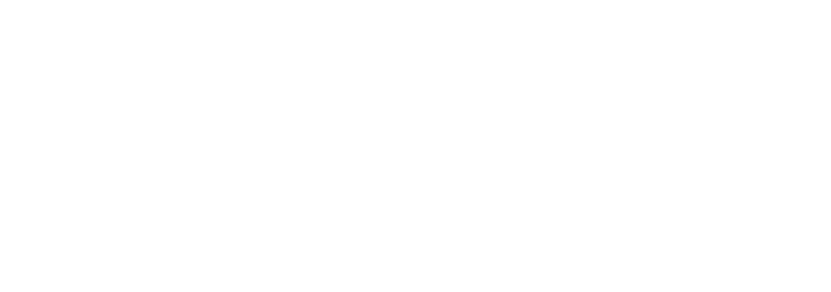
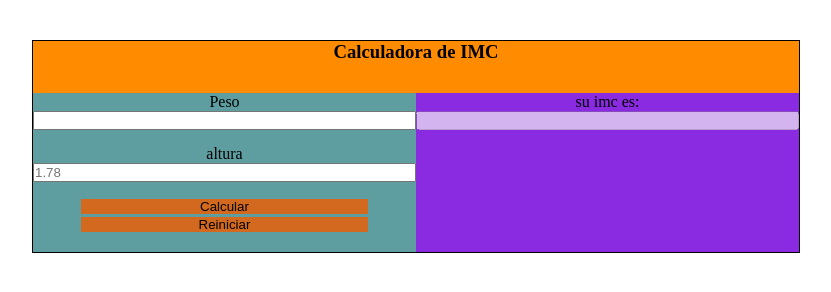
Before and after one commit to estebangt1029/calculadora-bmi, a plain HTML site: page index.html in a window 1280 px wide. Shown: the whole page, without its empty margins (224-1055 px from the left). Drawn offline with Linux system fonts and the light colour scheme.

Commit message:
calculadora imc v2

```diff
--- /dev/null
+++ b/index.css
@@ -0,0 +1,71 @@
+*{
+    padding: 0;
+    margin: 0;
+    box-sizing: border-box;
+}
+img{
+    width: 100%;
+    height: 100%;
+
+}
+.container{
+    text-align: center;
+    width: 60%;
+    border: 1px solid;
+    margin: auto;
+    margin-top: 40px;
+    background-color: darkorange;
+
+}
+.subcontainer{
+    display: flex;
+    margin-top: 30px;
+    width: 100%;
+}
+
+
+
+.izquierda{
+    width: 50%;
+    background-color: cadetblue;
+
+}
+#peso{
+    margin-bottom: 15px;
+    width: 100%;
+}
+#altura{
+    margin-bottom: 15px;
+    width: 100%;
+
+}
+#calcular{
+    background-color: chocolate;
+    border: 0;
+    width: 75%;
+}
+#reiniciar{
+    background-color: chocolate;
+    border: 0;
+    width: 75%;
+    margin-bottom: 20px;
+}
+#calcular:hover{
+    background-color: green;
+}
+#reiniciar:hover{
+    background-color: green;
+}
+
+
+
+
+
+.derecha{
+    width: 50%;
+    background-color: blueviolet;
+
+}
+#imc{
+    width: 100%;
+}
--- a/index.html
+++ b/index.html
@@ -4,9 +4,53 @@
     <meta charset="UTF-8">
     <meta http-equiv="X-UA-Compatible" content="IE=edge">
     <meta name="viewport" content="width=device-width, initial-scale=1.0">
-    <title>Document</title>
+    <link rel="stylesheet" href="./index.css">
+    <title>Calculadora de IMC</title>
 </head>
 <body>
+    <form action="">
+    <div class="container">
 
+        <h3>Calculadora de IMC</h3>
+
+       <div class="subcontainer">
+
+        <div class="izquierda">
+            <div>
+                Peso
+                <input type="number" id="peso" required min="1">
+            </div>
+            <div>
+                <label for="">altura</label>
+                <input placeholder="1.78" type="number" id="altura" step="0.01" required min="1">
+            </div>
+
+            <button type="button" id="calcular">Calcular</button>
+            <button id="reiniciar">Reiniciar</button>
+        </div>
+
+        <div class="derecha">
+            <label for="">su imc es:</label>
+            <input type="text" id="imc" disabled>
+            <div id="figure">
+
+            </div>
+        </div>
+
+        </div>
+
+    </div>
+
+</form>
+
+
+
+
+
+
+
+
+
+    <script src="./index.js"></script>
 </body>
 </html>
--- /dev/null
+++ b/index.js
@@ -0,0 +1,37 @@
+const calcular=document.getElementById('calcular');
+const reiniciar=document.getElementById('reiniciar');
+
+function calcularimc(){
+    let peso=document.getElementById('peso').value;
+    let altura=document.getElementById('altura').value;
+    let imc=peso/altura**2
+
+    if (altura<3) {
+        document.getElementById('imc').value=imc
+        let img = document.getElementById('figure')
+
+        if(imc<=18.4){
+            img.innerHTML= "<img src='https://thumbs.dreamstime.com/z/personaje-de-dibujos-animados-del-vector-hombre-aburrido-con-el-tel%C3%A9fono-celular-81842124.jpg'></img>"
+        }
+        else if(imc>=18.5 && imc<=24.9){
+            img.innerHTML= "<img src='https://thumbs.dreamstime.com/b/hombre-joven-que-habla-en-un-tel%C3%A9fono-con-la-cara-sonriente-personaje-de-dibujos-animados-usa-smartphone-aislado-el-fondo-blanco-140603111.jpg'></img>"
+
+
+        }
+        else if(imc>=25 && imc<=29.9){
+
+            img.innerHTML= "<img src='https://thumbs.dreamstime.com/b/hombre-con-sobrepeso-vestido-de-verde-icono-estilo-caricatura-en-un-ropa-dibujo-vectorial-para-dise%C3%B1o-web-aislado-fondo-blanco-161388302.jpg'></img>"
+        }
+        else if(imc>=30 && imc<=34.9){
+            img.innerHTML= "<img src='https://previews.123rf.com/images/gmast3r/gmast3r1904/gmast3r190400339/124084213-hombre-gordo-obeso-pose-de-pie-sobre-el-tama%C3%B1o-chico-concepto-de-obesidad-personaje-de-dibujos-anima.jpg'></img>"
+        }
+        else{
+            img.innerHTML= "<img src='https://w7.pngwing.com/pngs/44/555/png-transparent-fat-cartoon-man-cute-fat-man-hand-people-weight-loss.png'></img>"
+
+        }
+    }else{
+        alert("la altura debe estar en metros.Ejem 1.75")
+    }
+
+}
+calcular.addEventListener('click',calcularimc);
```
